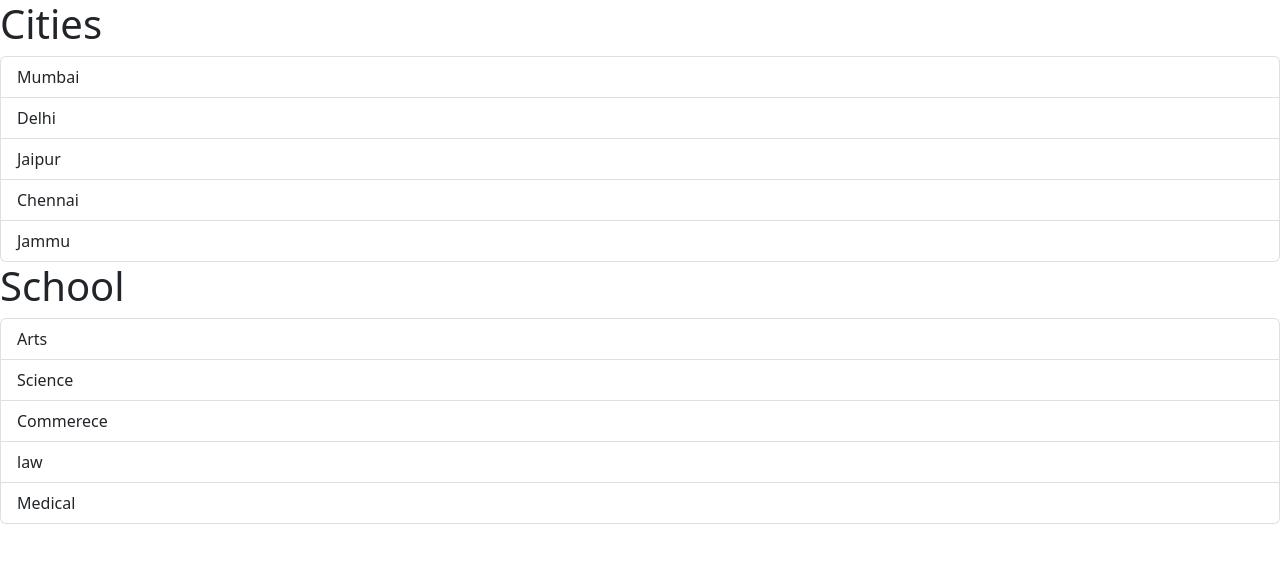
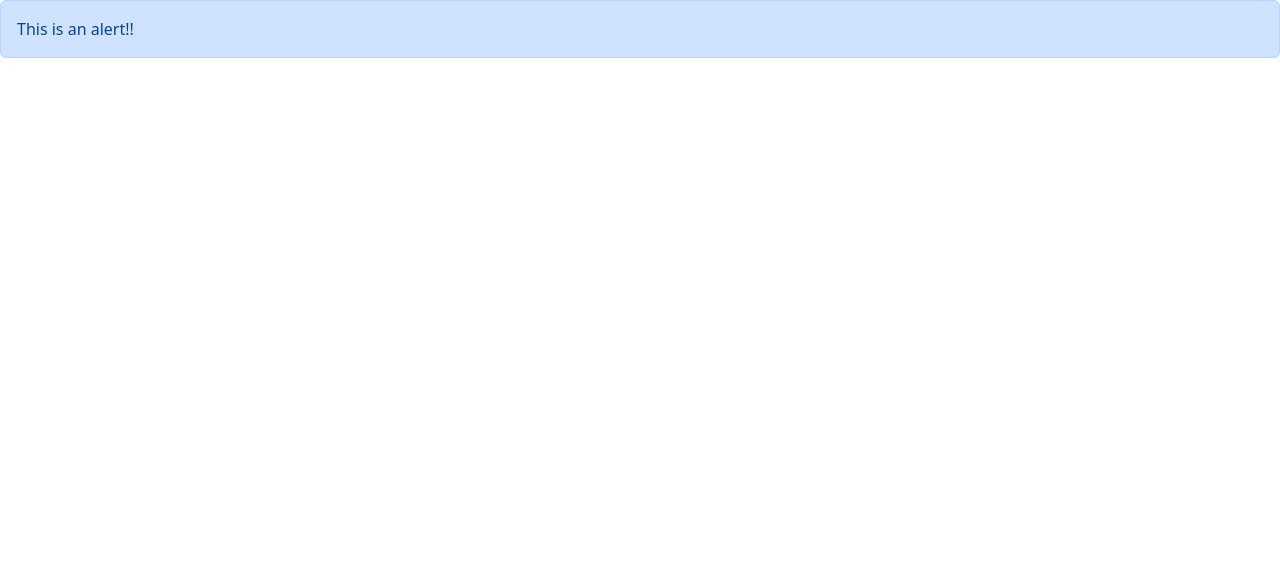
Before and after one commit to iamrahulpal/react-app, a React (Vite) app: page / in a window 1280 px wide. Shown: the top 562 px of the page. Built offline with nearby package versions, Linux system fonts and the light colour scheme.

Commit message:
Passing Childrenalert -component

```diff
--- a/src/App.tsx
+++ b/src/App.tsx
@@ -1,12 +1,12 @@
-import ListGroup from "./components/ListGroup";
+import Alert from "./components/Alert";
 
 function App() {
-  const cityData = ["Mumbai", "Delhi", "Jaipur", "Chennai", "Jammu"];
-  const schoolData = [ "Arts", "Science", "Commerece", "law", "Medical" ]
+
   return (
     <div>
-      <ListGroup data={cityData} heading="Cities"/>
-      <ListGroup data={schoolData} heading="School"/>
+      <Alert>
+        This is an alert!!
+      </Alert>
     </div>
   );
 }
--- a/src/components/Alert.tsx
+++ b/src/components/Alert.tsx
@@ -0,0 +1,13 @@
+import React, { ReactNode } from 'react'
+
+interface props {
+    children: ReactNode
+}
+
+const Alert = ({ children }: props) => {
+  return (
+    <div className='alert alert-primary'>{ children }</div>
+  )
+}
+
+export default Alert
```
